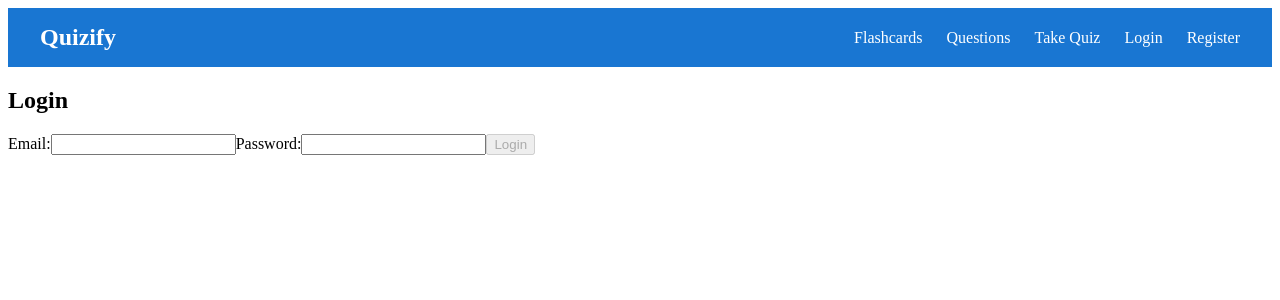
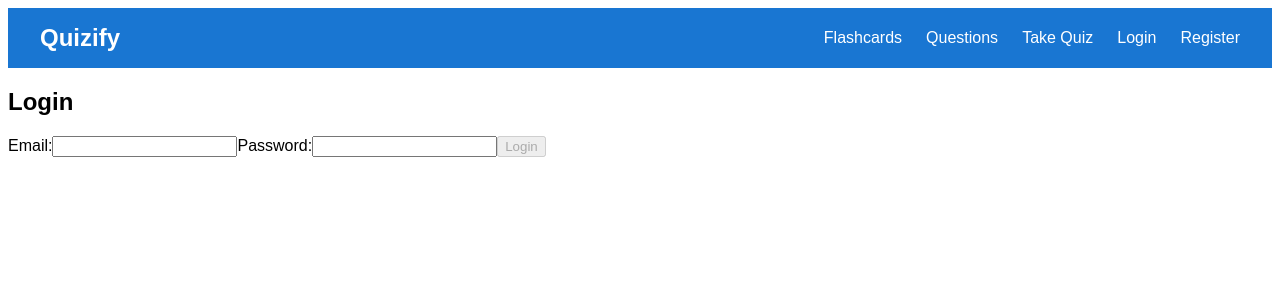
Before and after one commit to Raken001/Quizify, an Angular app in the folder quizify-frontend/: page /login in a window 1280 px wide. Shown: the top 300 px of the page. Built offline with nearby package versions, Linux system fonts and the light colour scheme; no server answers.

Commit message:
Update: routes and fonts

```diff
--- a/quizify-frontend/src/app/app.routes.ts
+++ b/quizify-frontend/src/app/app.routes.ts
@@ -20,6 +20,6 @@ export const routes: Routes = [
   { path: 'flashcards', component: Flashcards, canActivate: [AuthGuard] },
   { path: 'quiz', component: Quiz, canActivate: [AuthGuard] },
   { path: 'admin', component: Admin, canActivate: [AuthGuard] },
-  { path: '', redirectTo: 'login', pathMatch: 'full' },
+  { path: '', component: Flashcards, canActivate: [AuthGuard]  },
   { path: '**', redirectTo: 'login' }
 ];
--- a/quizify-frontend/src/styles.css
+++ b/quizify-frontend/src/styles.css
@@ -1 +1,4 @@
 /* You can add global styles to this file, and also import other style files */
+body{
+    font-family: Arial, Helvetica, sans-serif;
+}
```
